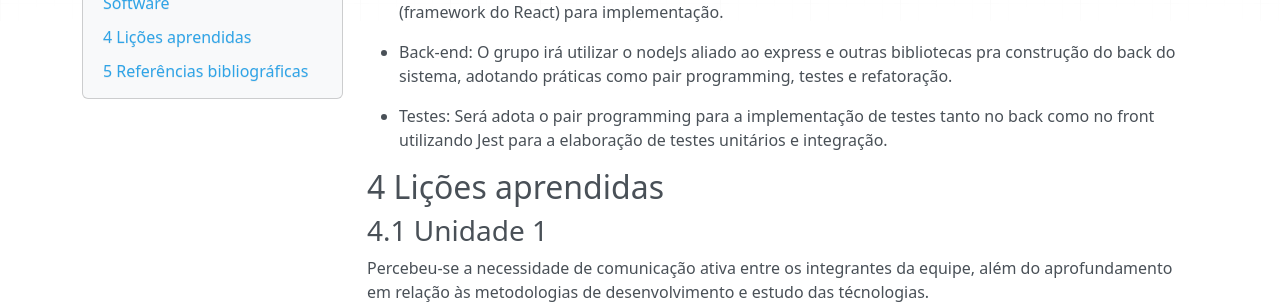
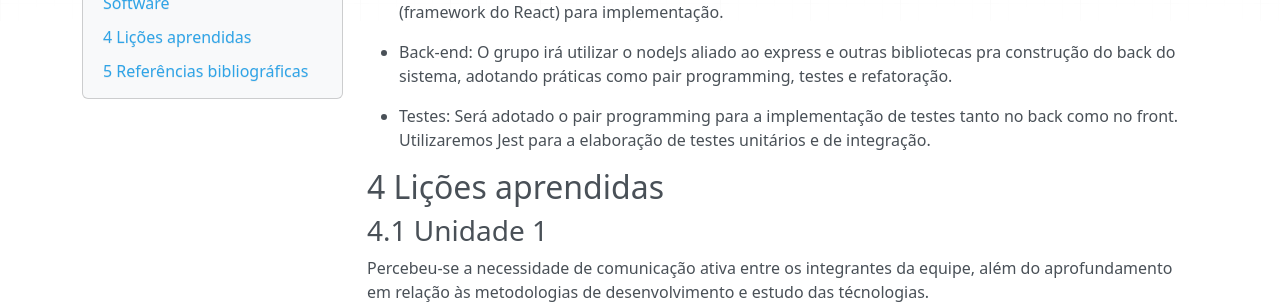
Before and after one commit to mdsreq-fga-unb/2022.2-Strix, an MkDocs documentation site: the page built from documentation/docs/visao_do_produto.md, in a window 1280 px wide and 900 px high, scrolled down 3984 px. Shown: the part 285-589 px from the top of the window. Built offline with MkDocs 1.6.1, drawn with Linux system fonts in a browser that asks for light colours; nearby versions of some CDN libraries.

Commit message:
Pequena correção

```diff
--- a/documentation/docs/visao_do_produto.md
+++ b/documentation/docs/visao_do_produto.md
@@ -126,8 +126,7 @@ Processo de desenvolvimento do XP (Pressman)
 
 - Back-end: O grupo irá utilizar o nodeJs aliado ao express e outras bibliotecas pra construção do back do sistema, adotando práticas como pair programming, testes e refatoração.
 
-- Testes: Será adota o pair programming para a implementação de testes tanto no back como no front utilizando Jest para a elaboração de testes unitários e integração.
-
+- Testes: Será adotado o pair programming para a implementação de testes tanto no back como no front. Utilizaremos Jest para a elaboração de testes unitários e de integração.
 
 ## 4 Lições aprendidas
 
```
